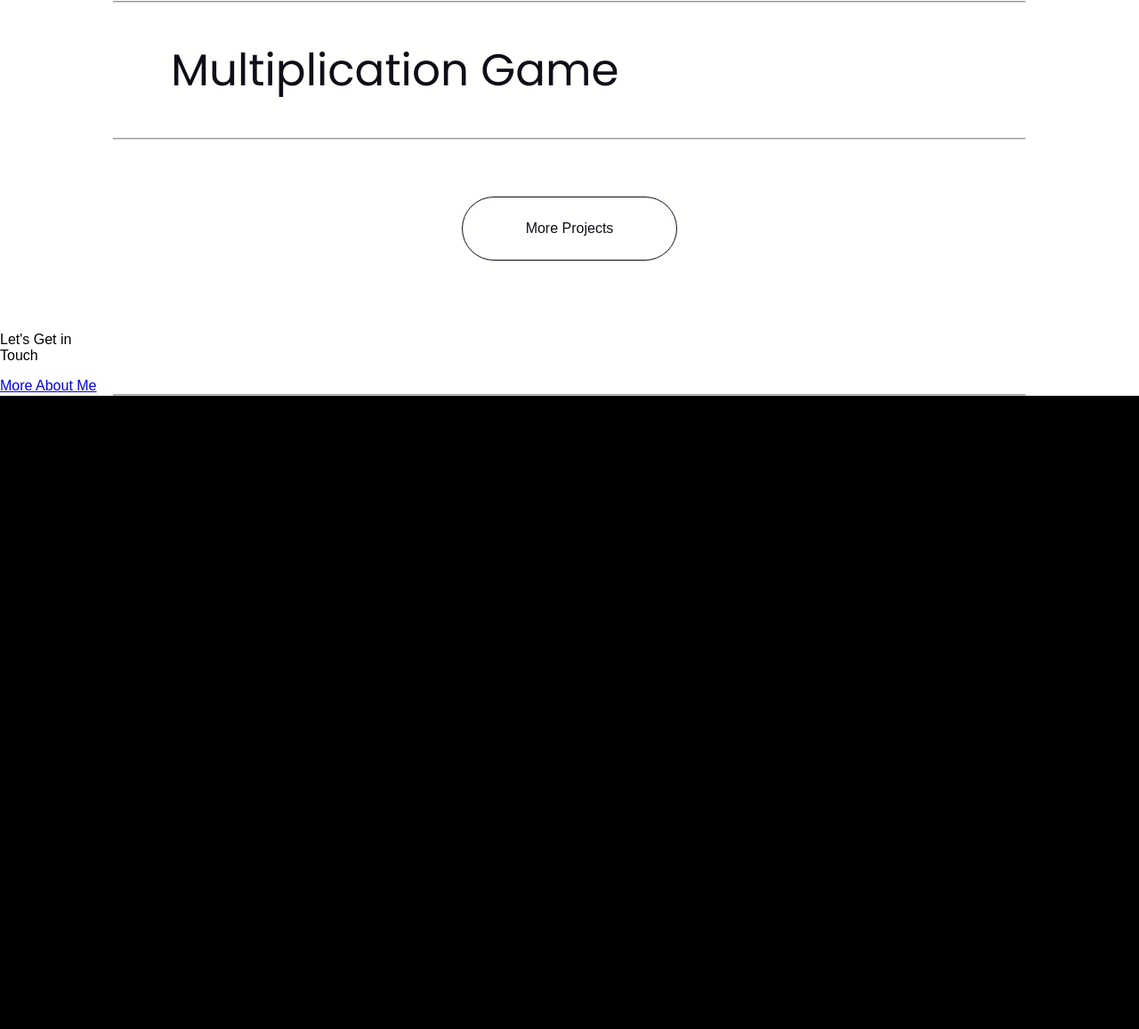
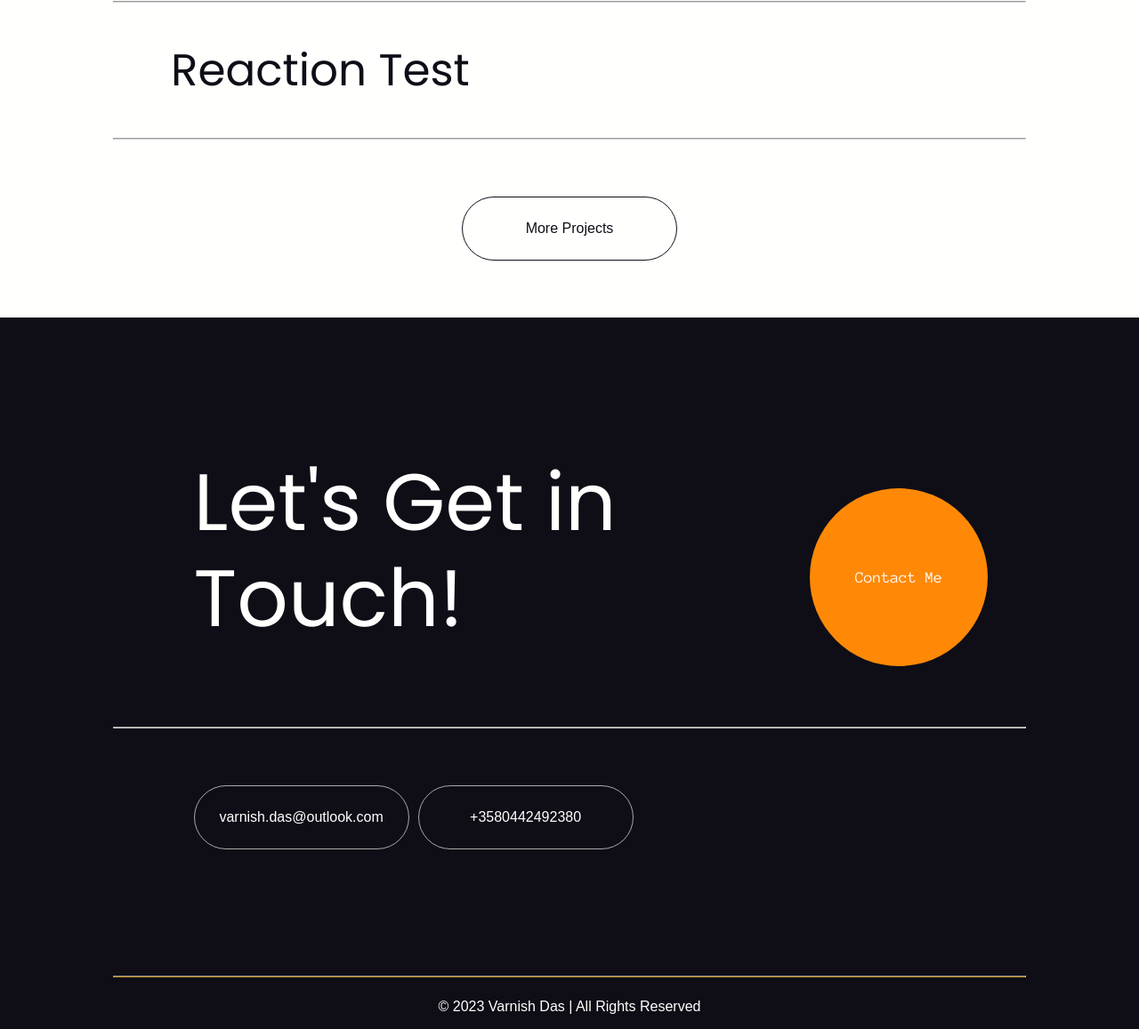
Before and after one commit to VarnishDas/VarnishDas.github.io, a plain HTML site: page index.html in a window 1280 px wide. Shown: the part 1930-3087 px from the top of the page at 89% size. Before the commit the page ends 2375 px from the top, so only its background shows below. Drawn offline with nearby package versions, Linux system fonts and the light colour scheme.

Commit message:
initial work on contact on homepage

```diff
--- a/css/about.css
+++ b/css/about.css
@@ -1,4 +1,5 @@
 @import url(https://fonts.googleapis.com/css2?family=Poppins:wght@200;300;400;500;600&display=swap);
+@import url(https://fonts.googleapis.com/css?family=Anonymous+Pro);
 
 
 #aboutMain {
@@ -47,4 +48,6 @@
     cursor: pointer;
     color: #fffffe;
     text-decoration: none;
+    font-size: 15px;
+    font-family: 'Anonymous Pro', monospace;
 }
--- a/css/contact.css
+++ b/css/contact.css
@@ -1,2 +1,79 @@
 @import url(https://fonts.googleapis.com/css?family=Anonymous+Pro);
 @import url(https://fonts.googleapis.com/css2?family=Poppins:wght@200;300;400;500;600&display=swap);
+
+
+#contactMain {
+    overflow-x: hidden;
+    display: flex;
+    background-color: #0f0e17;
+    color: #fffffe;
+    box-sizing: border-box;
+    flex-direction: column;
+    height: 100vh;
+}
+
+#contactContainer {
+    overflow-x: hidden;
+    display: flex;
+}
+
+#contactText {
+    font-size: 90px;
+    font-family: 'Poppins', sans-serif;
+    padding-left: 17%;
+    padding-top: 5%;
+    line-height: 1.2;
+}
+
+#contactLink {
+    padding-top: 15%;
+    padding-left: 17%;
+}
+
+#contactLinkCircle {
+    width: 200px;
+    height: 200px;
+    background-color: #ff8906;
+    border-radius: 50%;
+    display: flex;
+    align-items: center;
+    justify-content: center;
+    cursor: pointer;
+    color: #fffffe;
+    text-decoration: none;
+    font-size: 18px;
+    font-family: 'Anonymous Pro', monospace;
+}
+
+#footerLine {
+    border-bottom: 1px solid darkgoldenrod;
+    width: 80%;
+    margin-top: auto;
+}
+
+#footer {
+    text-align: center;
+}
+
+#contactLinksDiv {
+    display: flex;
+    padding-top: 5%;
+    padding-bottom: 5%;
+    padding-left: 17%;
+}
+
+.contactLinks {
+    width: 200px;
+    height: 50px;
+    background-color: #0f0e17;
+    border-radius: 40px 40px 40px 40px;
+    display: flex;
+    align-items: center;
+    justify-content: center;
+    cursor: pointer;
+    color: #fffffe;
+    text-decoration: none;
+    padding: 10px 20px;
+    border: 1px solid darkgray;
+    margin-right: 10px;
+}
--- a/css/home.css
+++ b/css/home.css
@@ -23,7 +23,6 @@
     text-align: left; /* LATE */
     overflow: hidden;
     line-height: 1.2;
-    /* padding-left: 50%; Issue Here*/
 }
 
 .midHome .changingText {
--- a/css/projects.css
+++ b/css/projects.css
@@ -46,7 +46,7 @@
     padding-left: 5%;
 }
 
-#prokectsMoreLinkDiv {
+#projectsMoreLinkDiv {
     display: flex;
     justify-content: center;
     padding-top: 5%;
--- a/index.html
+++ b/index.html
@@ -134,27 +134,24 @@
                 <hr class="solidLine">
 
                 <div class="projects">
-                    <a href="https://github.com/VarnishDas/f1-classification-system" class="projectsLink">Weather
-                        Site</a>
+                    <a href="https://23bowd12.course.tamk.cloud/weather" class="projectsLink">Weather Site</a>
                 </div>
 
                 <hr class="solidLine">
 
                 <div class="projects">
-                    <a href="https://github.com/VarnishDas/f1-classification-system" class="projectsLink">Guessing
-                        Game</a>
+                    <a href="https://23bowd12.course.tamk.cloud/week_49/game_1/" class="projectsLink">Guessing Game</a>
                 </div>
 
                 <hr class="solidLine">
 
                 <div class="projects">
-                    <a href="https://github.com/VarnishDas/f1-classification-system" class="projectsLink">Multiplication
-                        Game</a>
+                    <a href="https://23bowd12.course.tamk.cloud/week_49/game_2/" class="projectsLink">Reaction Test</a>
                 </div>
 
                 <hr class="solidLine">
 
-                <div id="prokectsMoreLinkDiv">
+                <div id="projectsMoreLinkDiv">
                     <a href="./projects/index.html" id="projectsMoreLink" class="magneticButton">More Projects</a>
                 </div>
             </div>
@@ -162,12 +159,24 @@
 
         <section id="contactMain">
             <div id="contactContainer">
-                <p id="contactText">Let's Get in <br> Touch</p>
-                <div id="contatcLink">
-                    <a href="./contact/index.html" class="magneticButton" id="contactLinkCircle">More About Me</a>
+                <p id="contactText">
+                    Let's Get in <br> Touch!
+                </p>
+                <div id="contactLink">
+                    <a href="./contact/index.html" class="magneticButton" id="contactLinkCircle">Contact Me</a>
                 </div>
             </div>
             <hr class="solidLine">
+
+            <div id="contactLinksDiv">
+                <a href="mailto:varnish.das@outlook.com" class="contactLinks">varnish.das@outlook.com</a>
+                <a href="tel:+3580442492380" class="contactLinks">+3580442492380</a>
+            </div>
+
+            <hr id="footerLine">
+            <div id="footer">
+                <p id="footerText">© 2023 Varnish Das | All Rights Reserved</p>
+            </div>
         </section>
     </div>
 
```
